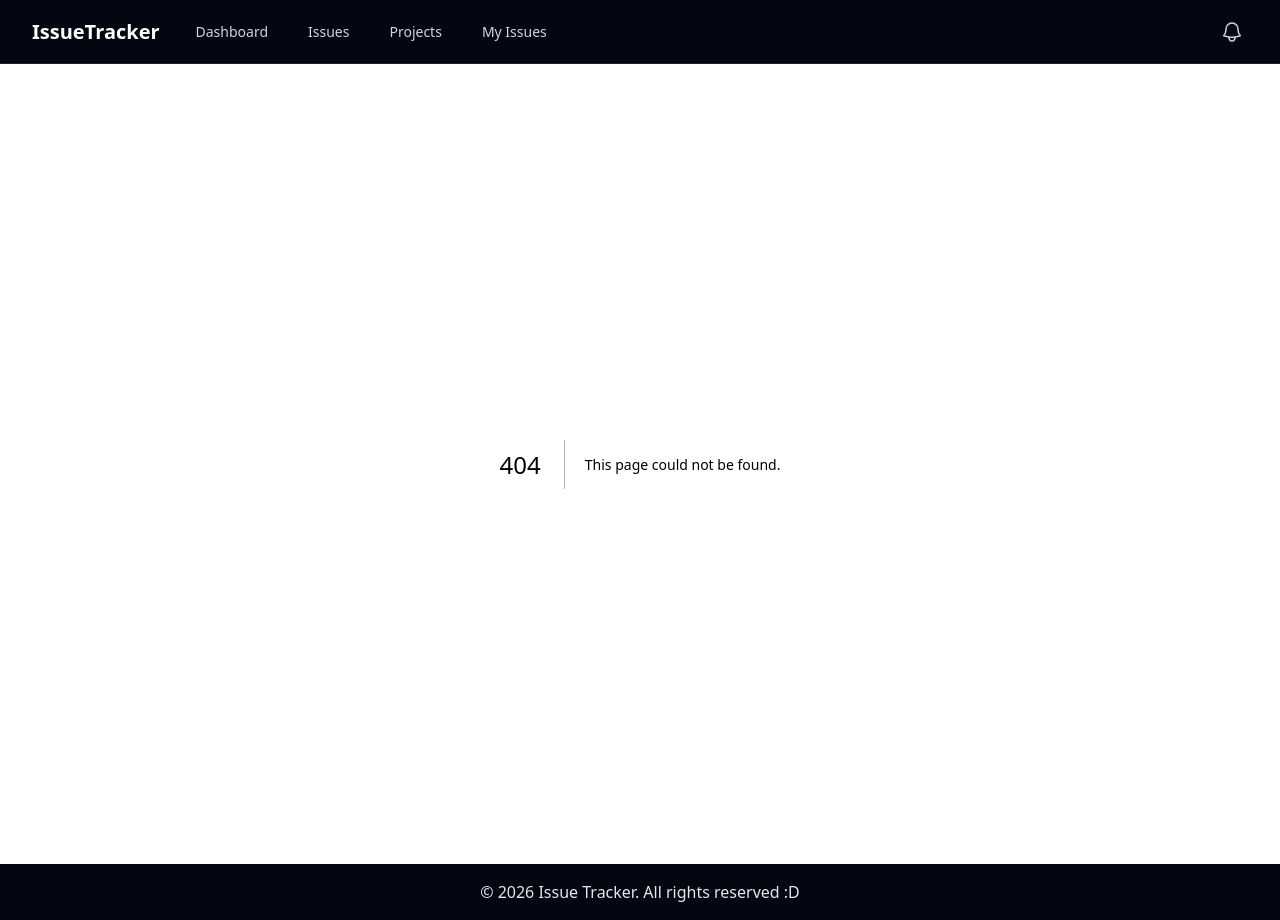
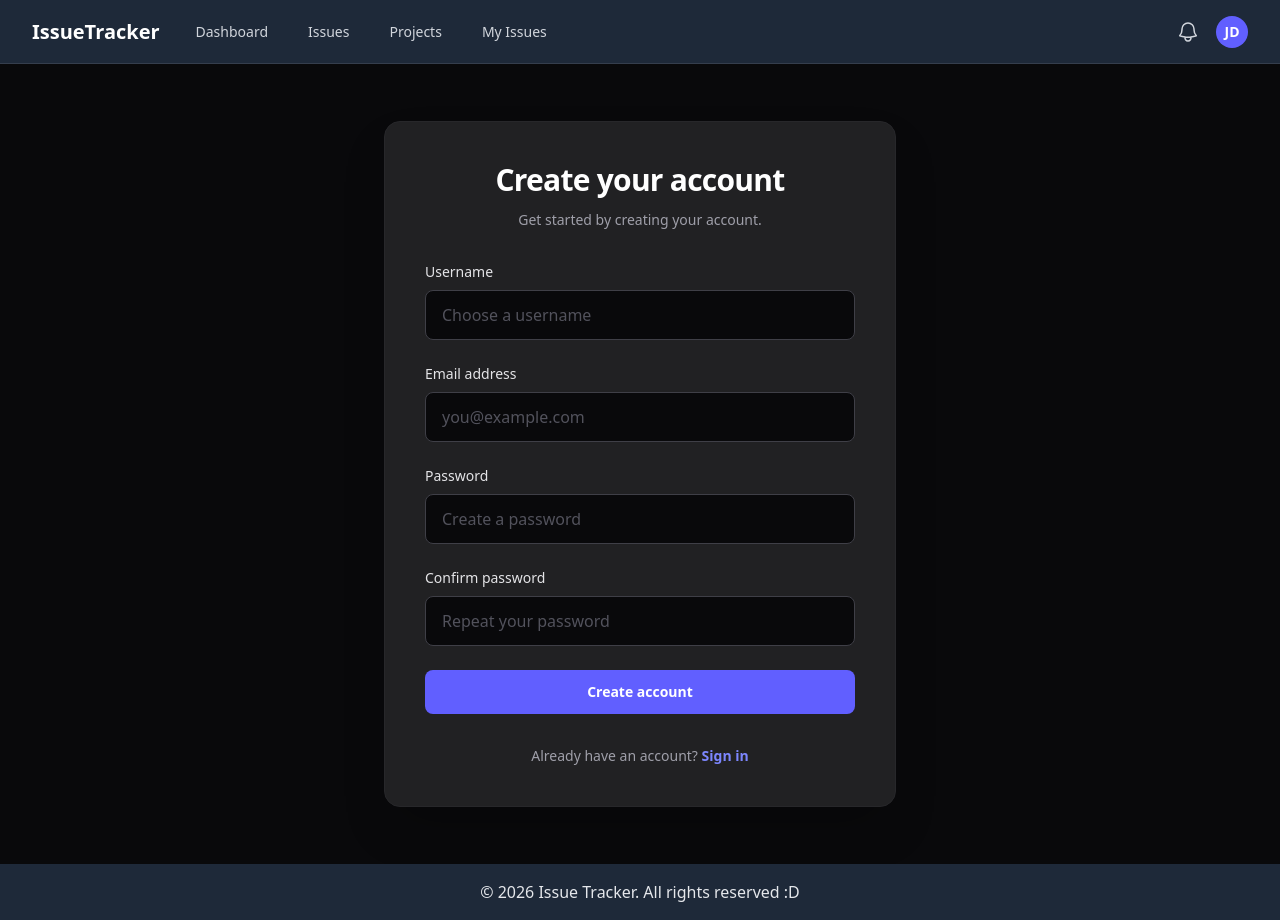
Before and after one commit to Kiuliumov/IssueTracker, a Next.js app in the folder issue-tracker/: page /accounts/register in a window 1280 px wide. Before the commit this address had no page. Built offline with nearby package versions, Linux system fonts and the light colour scheme.

Commit message:
style auth forms

```diff
--- /dev/null
+++ b/issue-tracker/src/app/accounts/components/AuthCard.tsx
@@ -0,0 +1,39 @@
+import { ReactNode } from "react";
+
+type AuthCardProps = {
+  title: string;
+  description: string;
+  children: ReactNode;
+  footer: ReactNode;
+};
+
+export default function AuthCard({
+  title,
+  description,
+  children,
+  footer,
+}: AuthCardProps) {
+  return (
+    <main className="flex min-h-screen items-center justify-center bg-zinc-950 px-6 py-12">
+      <div className="w-full max-w-lg">
+        <div className="rounded-2xl border border-zinc-800 bg-zinc-800/80 p-8 shadow-2xl sm:p-10">
+          <div className="mb-8">
+            <h1 className="text-center text-3xl font-bold tracking-tight text-white">
+              {title}
+            </h1>
+
+            <p className="mt-3 text-center text-sm text-zinc-400">
+              {description}
+            </p>
+          </div>
+
+          {children}
+
+          <div className="mt-8 text-center text-sm text-zinc-400">
+            {footer}
+          </div>
+        </div>
+      </div>
+    </main>
+  );
+}
--- /dev/null
+++ b/issue-tracker/src/app/accounts/components/Button.tsx
@@ -0,0 +1,23 @@
+import { ButtonHTMLAttributes } from "react";
+
+type ButtonProps = ButtonHTMLAttributes<HTMLButtonElement> & {
+  loading?: boolean;
+};
+
+export default function Button({
+  children,
+  loading = false,
+  disabled,
+  className = "",
+  ...props
+}: ButtonProps) {
+  return (
+    <button
+      disabled={disabled || loading}
+      className={`flex w-full justify-center rounded-lg bg-indigo-500 px-4 py-3 text-sm font-semibold text-white transition hover:bg-indigo-400 focus:outline-none focus:ring-2 focus:ring-indigo-500 focus:ring-offset-2 focus:ring-offset-zinc-900 disabled:cursor-not-allowed disabled:opacity-50 ${className}`}
+      {...props}
+    >
+      {loading ? "Please wait..." : children}
+    </button>
+  );
+}
--- /dev/null
+++ b/issue-tracker/src/app/accounts/components/FormField.tsx
@@ -0,0 +1,31 @@
+import { InputHTMLAttributes } from "react";
+
+type FormFieldProps = InputHTMLAttributes<HTMLInputElement> & {
+  label: string;
+};
+
+export default function FormField({
+  label,
+  id,
+  className = "",
+  ...props
+}: FormFieldProps) {
+  return (
+    <div>
+      <label
+        htmlFor={id}
+        className="block text-sm font-medium text-zinc-200"
+      >
+        {label}
+      </label>
+
+      <div className="mt-2">
+        <input
+          id={id}
+          className={`block w-full rounded-lg border border-zinc-700 bg-zinc-950 px-4 py-3 text-white outline-none placeholder:text-zinc-600 focus:border-indigo-500 focus:ring-2 focus:ring-indigo-500/20 ${className}`}
+          {...props}
+        />
+      </div>
+    </div>
+  );
+}
--- /dev/null
+++ b/issue-tracker/src/app/accounts/login/page.tsx
@@ -0,0 +1,88 @@
+"use client";
+
+import Link from "next/link";
+import { FormEvent, useState } from "react";
+
+import AuthCard from "../components/AuthCard";
+import Button from "../components/Button";
+import FormField from "../components/FormField";
+
+export default function LoginForm() {
+  const [username, setUsername] = useState("");
+  const [password, setPassword] = useState("");
+
+  const handleSubmit = async (event: FormEvent<HTMLFormElement>) => {
+    event.preventDefault();
+
+    console.log({
+      username,
+      password,
+    });
+  };
+
+  return (
+    <AuthCard
+      title="Sign in to your account"
+      description="Welcome back. Enter your credentials to continue."
+      footer={
+        <>
+          Don't have an account?{" "}
+          <Link
+            href="/accounts/register"
+            className="font-semibold text-indigo-300 hover:text-indigo-300"
+          >
+            Create an account
+          </Link>
+        </>
+      }
+    >
+      <form onSubmit={handleSubmit} className="space-y-6">
+        <FormField
+          id="username"
+          name="username"
+          label="Username"
+          type="text"
+          required
+          autoComplete="username"
+          placeholder="Enter your username"
+          value={username}
+          onChange={(event) => setUsername(event.target.value)}
+        />
+
+        <div>
+          <div className="flex items-center justify-between">
+            <label
+              htmlFor="password"
+              className="block text-sm font-medium text-zinc-200"
+            >
+              Password
+            </label>
+
+            <Link
+              href="/forgot-password"
+              className="text-sm font-medium text-indigo-400 hover:text-indigo-300"
+            >
+              Forgot password?
+            </Link>
+          </div>
+
+          <div className="mt-2">
+            <FormField
+              id="password"
+              name="password"
+              label=""
+              type="password"
+              required
+              autoComplete="current-password"
+              placeholder="Enter your password"
+              value={password}
+              onChange={(event) => setPassword(event.target.value)}
+            />
+          </div>
+        </div>
+
+        <Button type="submit">Sign in</Button>
+      </form>
+    </AuthCard>
+  );
+}
--- /dev/null
+++ b/issue-tracker/src/app/accounts/register/page.tsx
@@ -0,0 +1,100 @@
+"use client";
+
+import Link from "next/link";
+import { FormEvent, useState } from "react";
+
+import AuthCard from "../components/AuthCard";
+import Button from "../components/Button";
+import FormField from "../components/FormField";
+
+export default function RegisterPage() {
+  const [username, setUsername] = useState("");
+  const [email, setEmail] = useState("");
+  const [password, setPassword] = useState("");
+  const [passwordConfirm, setPasswordConfirm] = useState("");
+
+  const handleSubmit = async (event: FormEvent<HTMLFormElement>) => {
+    event.preventDefault();
+
+    if (password !== passwordConfirm) {
+      return;
+    }
+
+    console.log({
+      username,
+      email,
+      password,
+      password_confirm: passwordConfirm,
+    });
+  };
+
+  return (
+    <AuthCard
+      title="Create your account"
+      description="Get started by creating your account."
+      footer={
+        <>
+          Already have an account?{" "}
+          <Link
+            href="/accounts/login"
+            className="font-semibold text-indigo-400 hover:text-indigo-300"
+          >
+            Sign in
+          </Link>
+        </>
+      }
+    >
+      <form onSubmit={handleSubmit} className="space-y-6">
+        <FormField
+          id="username"
+          name="username"
+          label="Username"
+          type="text"
+          required
+          autoComplete="username"
+          placeholder="Choose a username"
+          value={username}
+          onChange={(event) => setUsername(event.target.value)}
+        />
+
+        <FormField
+          id="email"
+          name="email"
+          label="Email address"
+          type="email"
+          required
+          autoComplete="email"
+          placeholder="you@example.com"
+          value={email}
+          onChange={(event) => setEmail(event.target.value)}
+        />
+
+        <FormField
+          id="password"
+          name="password"
+          label="Password"
+          type="password"
+          required
+          autoComplete="new-password"
+          placeholder="Create a password"
+          value={password}
+          onChange={(event) => setPassword(event.target.value)}
+        />
+
+        <FormField
+          id="password-confirm"
+          name="password_confirm"
+          label="Confirm password"
+          type="password"
+          required
+          autoComplete="new-password"
+          placeholder="Repeat your password"
+          value={passwordConfirm}
+          onChange={(event) => setPasswordConfirm(event.target.value)}
+        />
+
+        <Button type="submit">Create account</Button>
+      </form>
+    </AuthCard>
+  );
+}
--- a/issue-tracker/src/app/components/Footer.tsx
+++ b/issue-tracker/src/app/components/Footer.tsx
@@ -1,4 +1,4 @@
 export default function Footer() {
 
-    return <div className="bg-gray-950 text-gray-200 text-center py-4">© 2026 Issue Tracker. All rights reserved :D</div>
+    return <div className="bg-gray-800 text-gray-200 text-center py-4">© 2026 Issue Tracker. All rights reserved :D</div>
 }
--- a/issue-tracker/src/app/components/Navbar.tsx
+++ b/issue-tracker/src/app/components/Navbar.tsx
@@ -11,7 +11,7 @@ const navItems = [
 
 export default function Navbar() {
   return (
-    <nav className="relative bg-gray-950 after:pointer-events-none after:absolute after:inset-x-0 after:bottom-0 after:h-px after:bg-white/10">
+    <nav className="relative bg-gray-800 after:pointer-events-none after:absolute after:inset-x-0 after:bottom-0 after:h-px after:bg-white/10">
       <div className="mx-auto max-w-7xl px-2 sm:px-6 lg:px-8">
         <div className="relative flex h-16 items-center justify-between">
           <MobileMenu items={navItems} />
--- a/issue-tracker/src/app/components/UserMenu.tsx
+++ b/issue-tracker/src/app/components/UserMenu.tsx
@@ -1,3 +1,71 @@
+"use client";
+
+import { useState } from "react";
+import Link from "next/link";
+
 export default function UserMenu() {
-    return <></>
+  const [open, setOpen] = useState(false);
+
+  return (
+    <div className="relative ml-3">
+      <button
+        type="button"
+        onClick={() => setOpen((current) => !current)}
+        className="relative flex rounded-full bg-gray-800 text-sm focus:outline-2 focus:outline-offset-2 focus:outline-indigo-500"
+        aria-expanded={open}
+        aria-haspopup="true"
+      >
+        <span className="absolute -inset-1.5" />
+        <span className="sr-only">Open user menu</span>
+
+        <div className="flex size-8 items-center justify-center rounded-full bg-indigo-500 text-sm font-semibold text-white">
+          JD
+        </div>
+      </button>
+
+      {open && (
+        <div
+          className="absolute right-0 z-50 mt-2 w-48 origin-top-right rounded-md bg-gray-800 py-1 shadow-lg ring-1 ring-black/20 focus:outline-none"
+          role="menu"
+        >
+          <div className="border-b border-white/10 px-4 py-3">
+            <p className="text-sm font-medium text-white">John Doe</p>
+            <p className="truncate text-xs text-gray-400">
+              john@example.com
+            </p>
+          </div>
+
+          <Link
+            href="/profile"
+            onClick={() => setOpen(false)}
+            className="block px-4 py-2 text-sm text-gray-300 hover:bg-white/5 hover:text-white"
+            role="menuitem"
+          >
+            Your Profile
+          </Link>
+
+          <Link
+            href="/settings"
+            onClick={() => setOpen(false)}
+            className="block px-4 py-2 text-sm text-gray-300 hover:bg-white/5 hover:text-white"
+            role="menuitem"
+          >
+            Settings
+          </Link>
+
+          <button
+            type="button"
+            onClick={() => {
+              setOpen(false);
+              // We'll connect this to Django logout later.
+            }}
+            className="block w-full px-4 py-2 text-left text-sm text-gray-300 hover:bg-white/5 hover:text-white"
+            role="menuitem"
+          >
+            Sign out
+          </button>
+        </div>
+      )}
+    </div>
+  );
 }
```
Also changed, not shown: issue-tracker/src/README.md (added).
